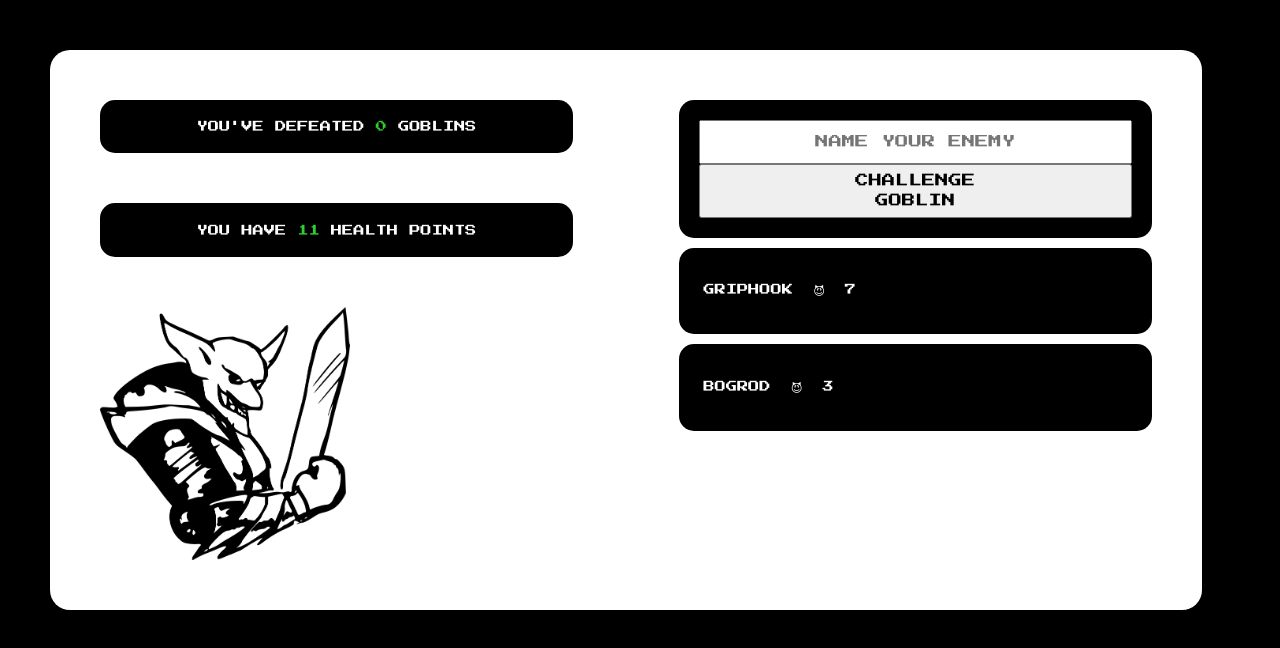
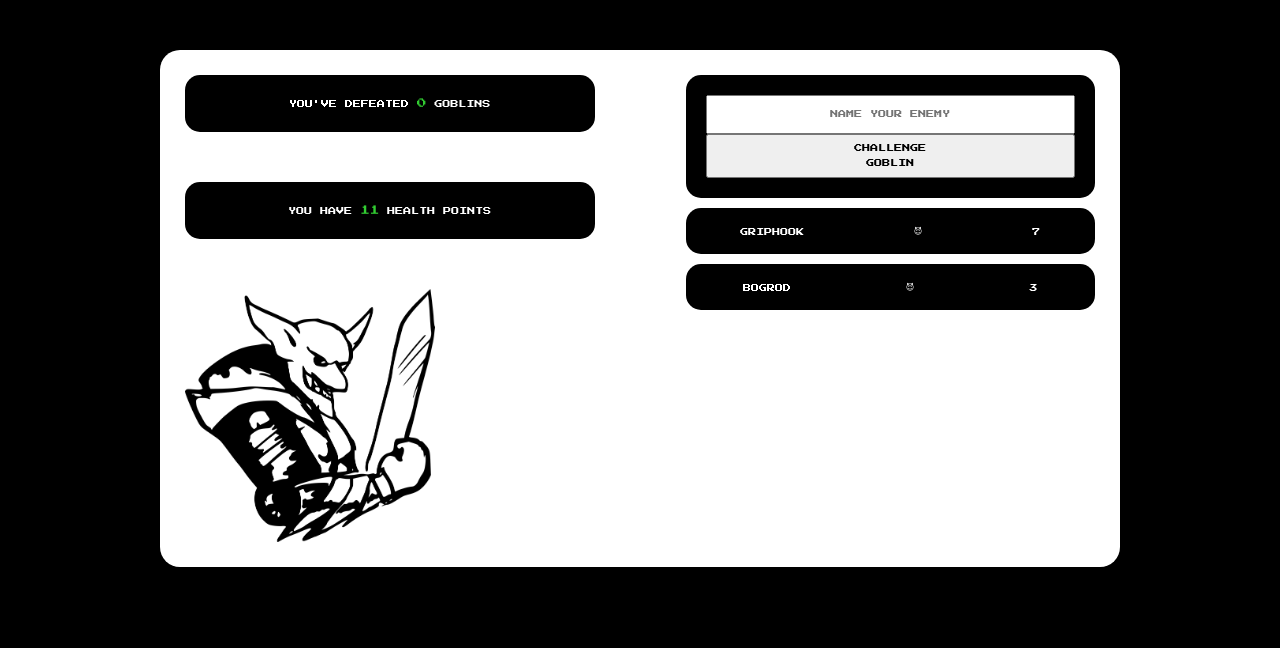
Before and after one commit to kathrynzaro/goblin-fighter, a plain HTML site: page index.html in a window 1280 px wide. Drawn offline with Linux system fonts and the light colour scheme; a web font is replaced by a local one.

Commit message:
finishing touches for now

```diff
--- a/styles/home.css
+++ b/styles/home.css
@@ -11,25 +11,29 @@ body {
     display: flex;
     flex-direction: row;
     justify-content: space-between;
-    margin: 50px;
+    margin: 50px auto;
     font-family: 'Press Start 2P', cursive;
-    padding: 50px;
+    padding: 25px;
     border-radius: 20px;
-    font-size: .7rem;
-    width: 90%;
-    height: 90%;
+    width: 75%;
     text-align: center;
+    font-size: .5rem;
 }
 
 button, input {
     font-family: 'Press Start 2P', cursive;
     padding: 5px;
-    line-height: 20px;
+    line-height: 15px;
+}
+
+button {
+    font-size: .5rem;
 }
 
 input {
     padding: 10px;
     text-align: center;
+    font-size: .5rem;
 }
 
 form {
@@ -38,6 +42,7 @@ form {
     border-radius: 15px;
     display: flex;
     flex-direction: column;
+
 }
 
 .right {
@@ -66,10 +71,10 @@ form {
 .goblin {
     display: flex;
     flex-direction: row;
-    padding: 10px;
+    justify-content: space-around;
+    align-items: flex-end;
     background-color: black;
     color: white;
-    padding: 15px;
     border-radius: 15px;
     margin-bottom: 10px;
 }
@@ -84,8 +89,10 @@ form {
     padding: 10px;
     border-radius: 15px;
     margin-bottom: 50px;
+    line-height: 20px;
 }
 
 #player-hp, #defeated-num {
     color: limegreen;
+    font-size: .6rem;
 }
--- a/utils.js
+++ b/utils.js
@@ -11,6 +11,10 @@ export function renderGoblin(goblin) {
     const healthEl = document.createElement('p');
     healthEl.textContent = goblin.hp < 0 ? 0 : goblin.hp;
 
+    if (goblin.hp < 0) {
+        goblinEl.classList.add('dead');
+    }
+
     goblinEl.append(nameEl, faceEl, healthEl);
     return goblinEl;
 }
```
Also changed, not shown: assets/dumble.png (added).
